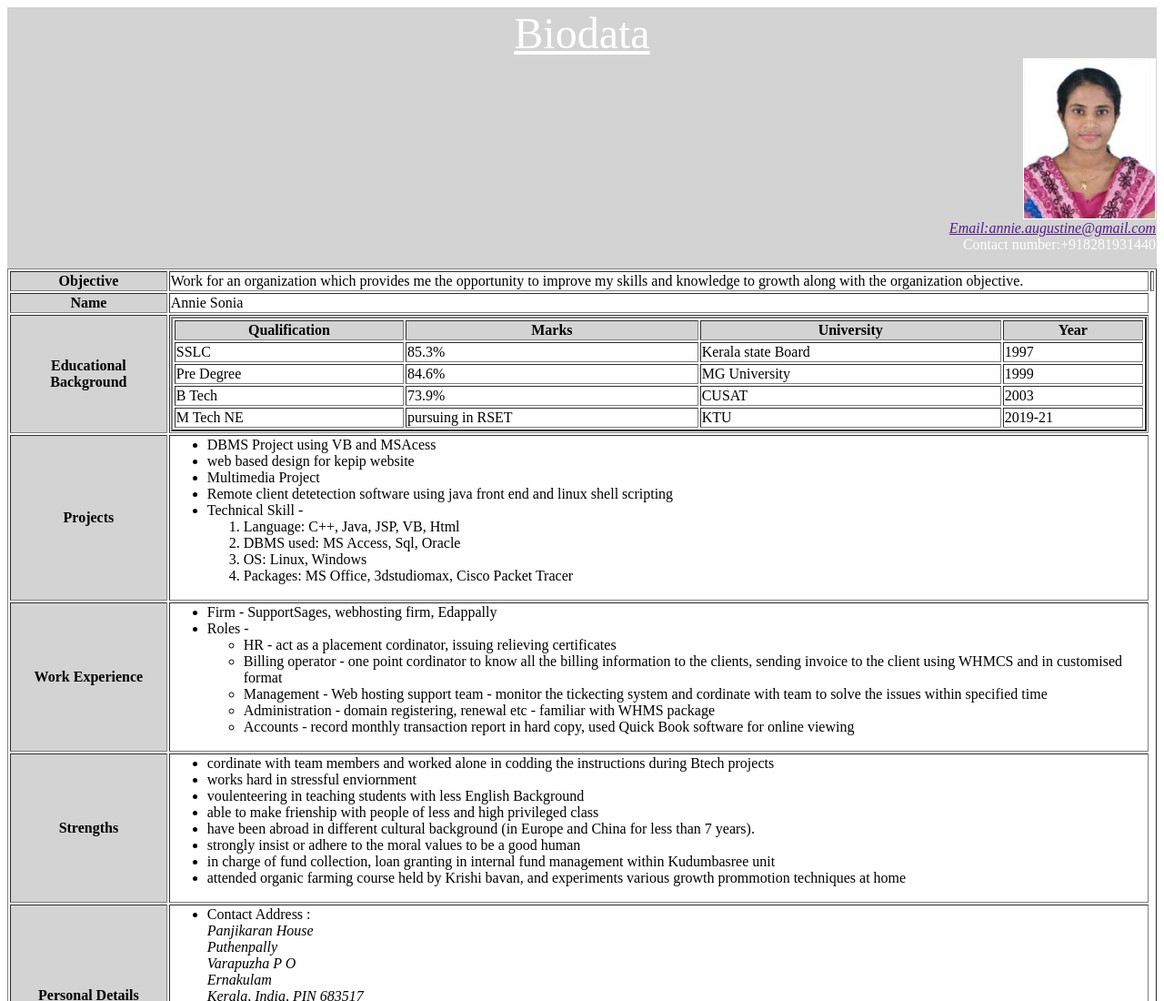
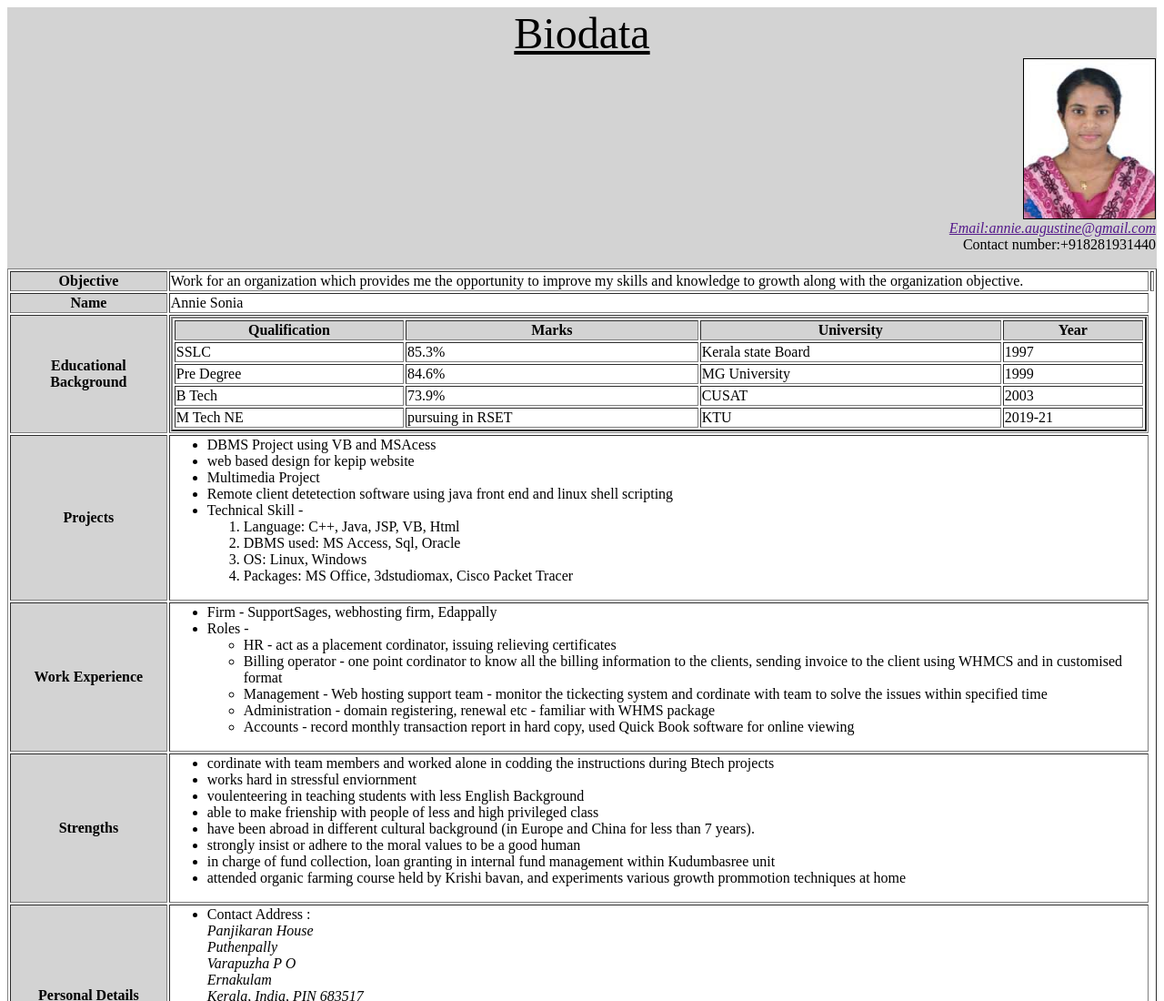
Before and after one commit to anniesonia/Biodata, a plain HTML site: page index.html in a window 1280 px wide. Shown: the top 1100 px of the page at 91% size. Drawn offline with Linux system fonts and the light colour scheme.

Commit message:
Update index.html

```diff
--- a/index.html
+++ b/index.html
@@ -2,7 +2,7 @@
 <head><title> Biodata</title>
 </head>
 <body>
-<div style="background-color:d3d3d3;color:white;padding:1px;">
+<div style="background-color:d3d3d3;color:black;padding:1px;">
   <Font size=20><u><center>Biodata</center></u></font>
   <img src ="K-6930 1.jpg" align = "Right" border="1" width="144" height="175"></img>
 <br><br><br><br><br><br><br><br><br>
```
